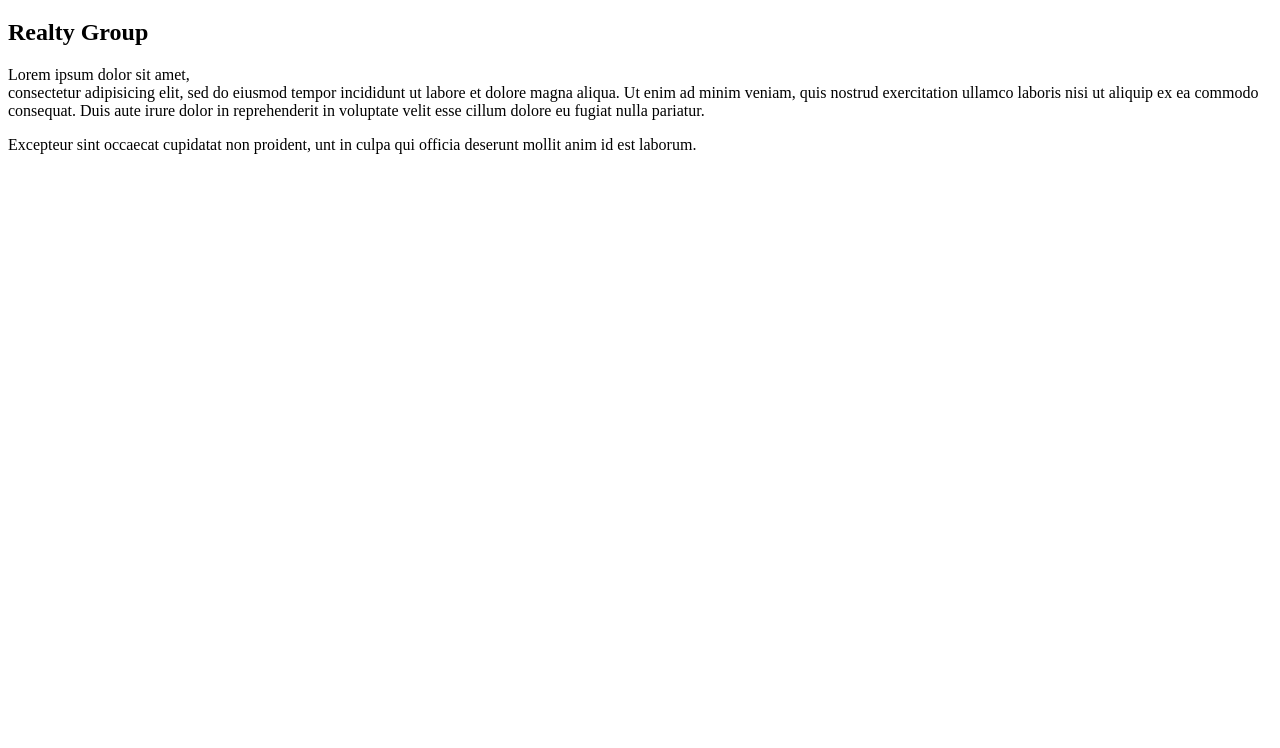
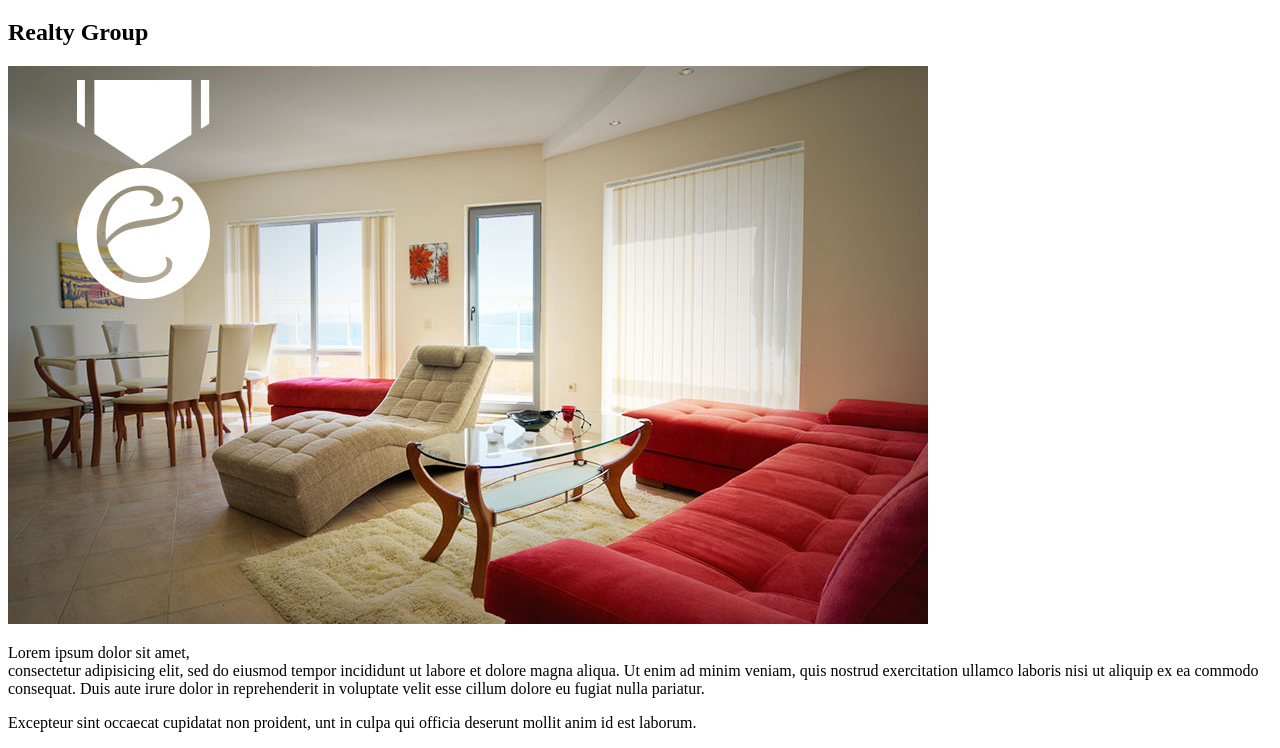
Before and after one commit to lrh2daizzo/exceptional-realty, a plain HTML site: page index.html in a window 1280 px wide. Shown: the part 61-809 px from the top of the page. Drawn offline with Linux system fonts and the light colour scheme.

Commit message:
added image to index.html

```diff
--- a/index.html
+++ b/index.html
@@ -14,6 +14,8 @@
     <h1>Exceptional</h1>
     <h2>Realty Group</h2>
 
+    <img src="images/intro-pic.jpg" alt="a beautiful living room"
+    title="Welcome to Exceptional Realty">
     <p>
       Lorem ipsum dolor sit amet, <br> consectetur adipisicing elit, sed do eiusmod
       tempor incididunt ut labore et dolore magna aliqua. Ut enim ad minim veniam,
```
